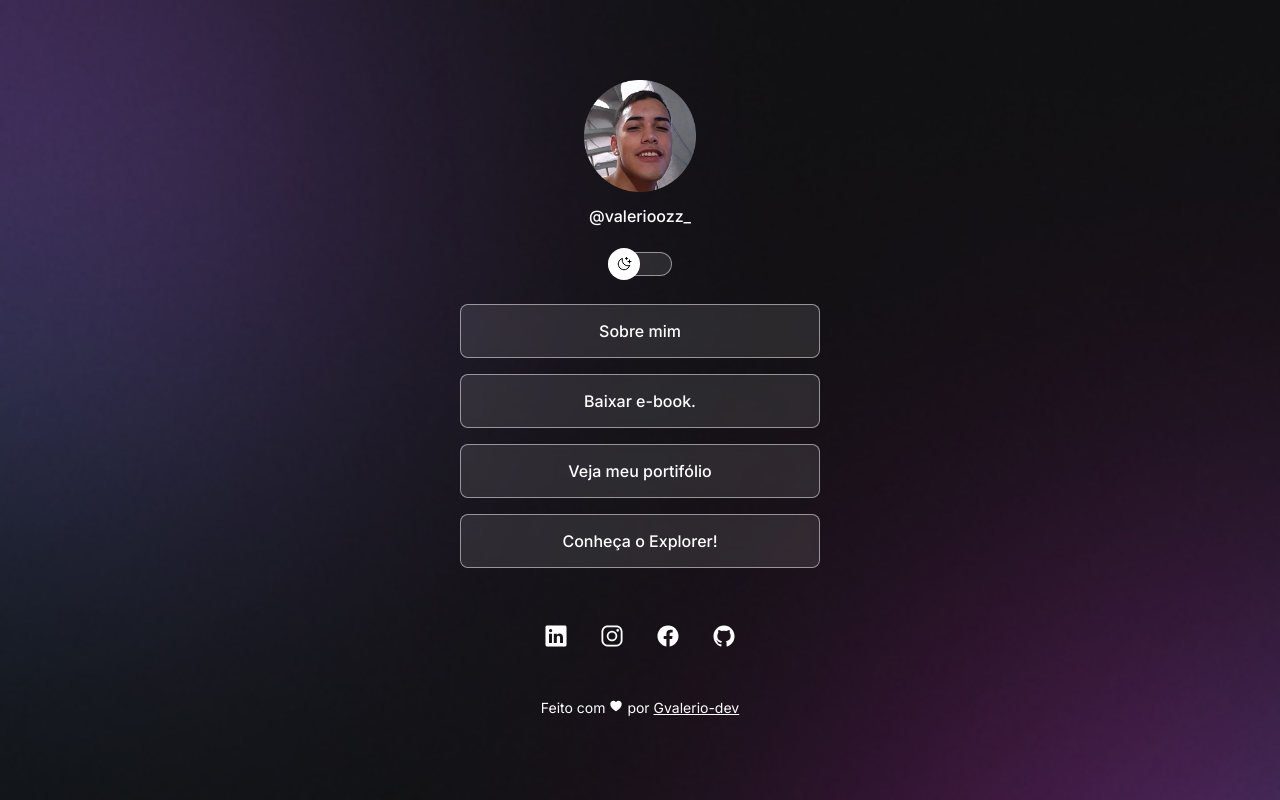
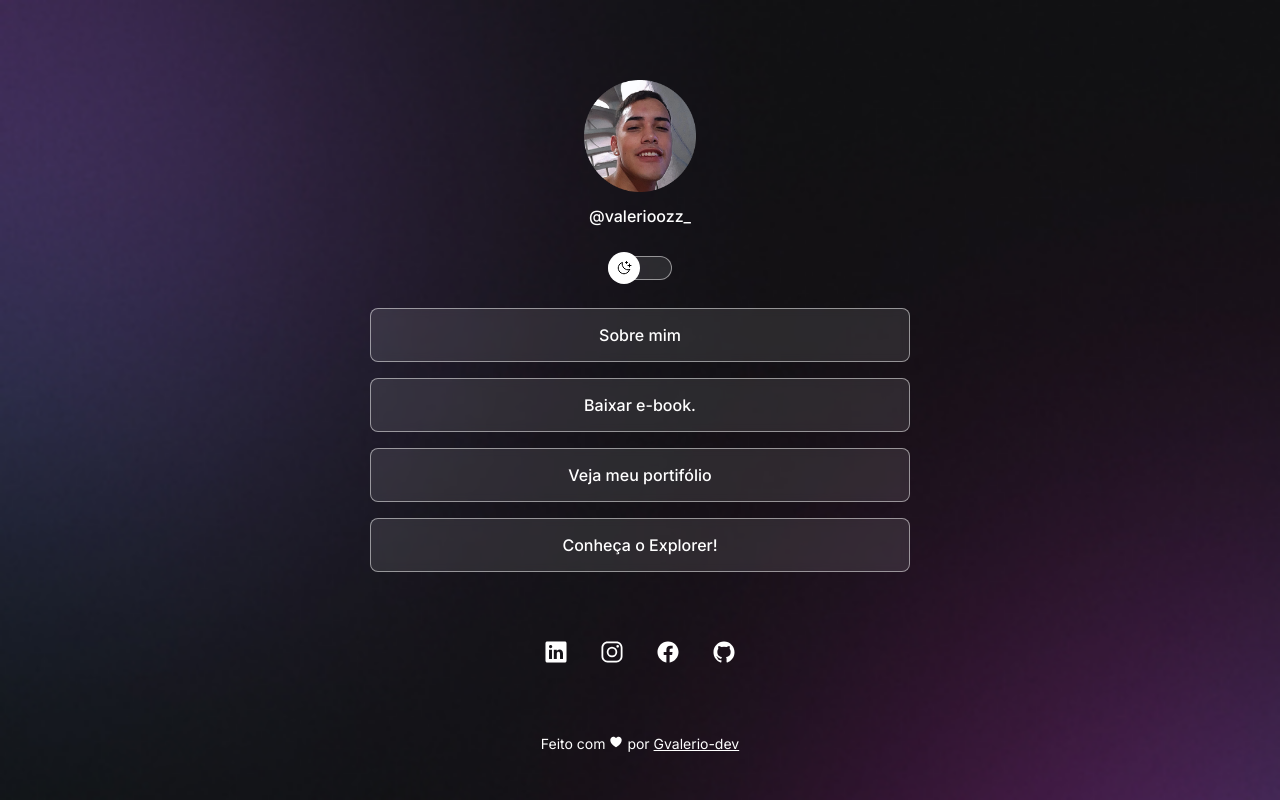
Before and after one commit to Gvalerio-dev/Projeto-rockeat, a plain HTML site: page index.html in a window 1280 px wide. Drawn offline with nearby package versions, Linux system fonts and the light colour scheme.

Commit message:
adjust container width

```diff
--- a/style.css
+++ b/style.css
@@ -37,17 +37,18 @@ body *{
 }
 
 #container{
-  width: 360px;
-  height: 712px;
+  width: 100%;
+  max-width: 588px;
   margin: 56px auto 0px;
-
+  padding: 0 24px;
 }
 #profile img{
   width: 112px;
+
 }
 #profile{
-  width: 360px;
-  height: 192px;
+  /* width: 360px;
+  height: 192px; */
   text-align: center;
   padding: 24px;
 
@@ -96,9 +97,9 @@ body *{
 }
 
 #social_links{
-  /* border: 1px solid red; */
-  width: 360px;
-  height: 80px;
+  /* border: 1px solid red;  */
+  /* width: 360px;
+  height: 80px; */
   display: flex;
   gap: 16px;
   padding: 24px 0;
```
